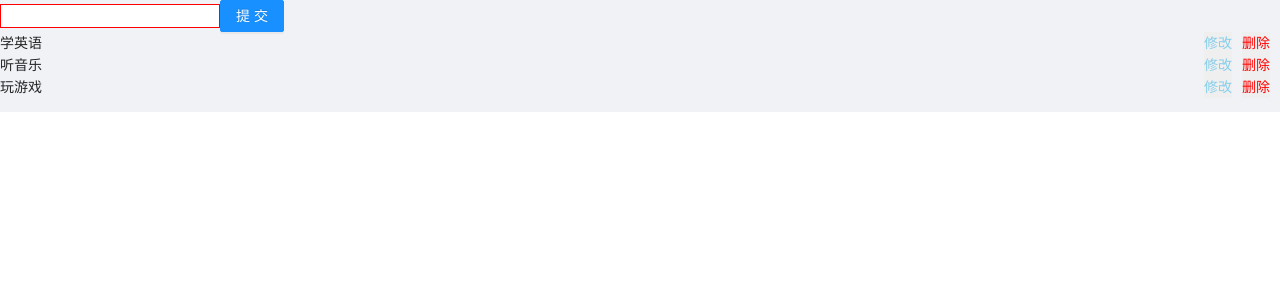
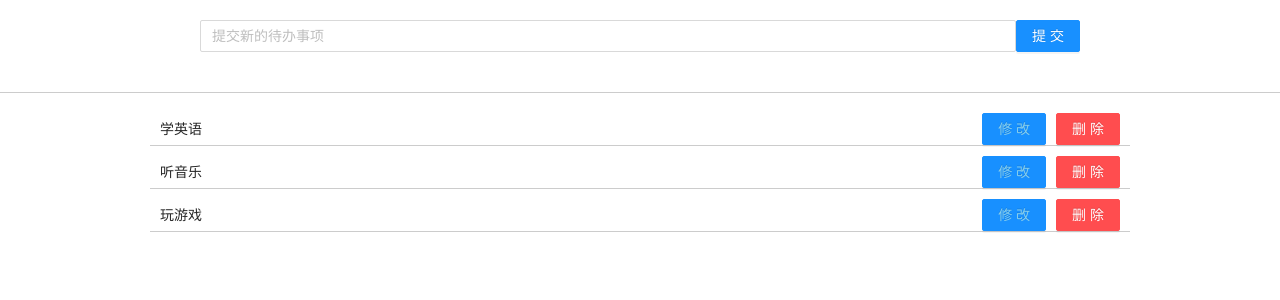
Before and after one commit to chapelll/React-todoList, a React (Create React App) app: page / in a window 1280 px wide. Shown: the top 300 px of the page. Built offline with nearby package versions, Linux system fonts and the light colour scheme.

Commit message:
完成基本CSS样式

```diff
--- a/public/index.html
+++ b/public/index.html
@@ -3,7 +3,7 @@
   <head>
     <meta charset="utf-8" />
     <link rel="icon" href="%PUBLIC_URL%/favicon.ico" />
-    <meta name="viewport" content="width=device-width, initial-scale=1" />
+    <meta name="viewport" content="width=device-width,initial-scale=1,minimum-scale=1,maximum-scale=1,user-scalable=no,viewport-fit=cover">
     <meta name="theme-color" content="#000000" />
     <meta
       name="description"
@@ -11,7 +11,7 @@
     />
     <link rel="apple-touch-icon" href="%PUBLIC_URL%/logo192.png" />
 
-    <title>React</title>
+    <title>我的待办事项</title>
   </head>
   <body>
     <noscript>You need to enable JavaScript to run this app.</noscript>
--- a/src/TodoList.css
+++ b/src/TodoList.css
@@ -20,14 +20,51 @@ body {
       monospace;
   }
 
+  header {
+    display: flex;
+    justify-content: center;
+    padding: 20px 50px;
+  }
+
+  @media screen and (min-width: 500px) {
+    header {
+      padding: 20px 200px;
+    }
+  }
+
+
+  .content {
+    margin-top: 20px;
+    padding: 0px 25px;
+    border-top: 1px solid #ccc;
+  }
+
+  @media screen and (min-width: 500px) {
+    .content {
+      padding: 0 150px;
+    }
+  }
+
   input {
     border: 1px solid red;
   }
+
+  input::-webkit-input-placeholder{
+    color:#ccc;
+  }
+
+  ul {
+    margin-top: 20px;
+  }
+
 
   li {
     display: flex;
     align-items: center;
     justify-content: space-between;
+    border-bottom: 1px solid #ccc;
+    margin-bottom: 10px;
+    padding-left: 10px;
     /* border: 1px solid red; */
   }
 
--- a/src/TodoList.js
+++ b/src/TodoList.js
@@ -1,8 +1,7 @@
-import React, { Component } from 'react';
+import React, { Component, Fragment } from 'react';
 import './TodoList.css';
 import { Button } from 'antd';
-import { Layout } from 'antd';
-
+import { Input } from 'antd';
 
 class TodoList extends Component {
 
@@ -16,7 +15,7 @@ class TodoList extends Component {
   }
 
   // 组件第一次渲染
-  componentDidMount () {
+  componentDidMount() {
     // 取出
     let todoList = JSON.parse(localStorage.getItem("todoList"));
     if (!todoList) {
@@ -34,31 +33,38 @@ class TodoList extends Component {
 
   render() {
     return (
-      <Layout>
-        <div>
-          <input
+      <Fragment>
+        <header>
+
+
+
+
+          <Input
             value={this.state.inputValue}
             onChange={this.handleInputChange.bind(this)}
+            placeholder="提交新的待办事项"
           />
           <Button type="primary"
             onClick={this.handleBtnClick.bind(this)}
           >提交
           </Button>
-        </div>
+        </header>
+        <div className="content">
           <ul>
             {
               this.state.list.map((item, index) => {
                 return <li
                   key={index} >{item}
                   <div>
-                  <button onClick={this.handleItemUpdate.bind(this, index)}>修改</button>
-                  <button onClick={this.handleItemDelete.bind(this, index)}>删除</button>
+                    <Button type="primary" onClick={this.handleItemUpdate.bind(this, index)}>修改</Button>
+                    <Button type="primary" danger onClick={this.handleItemDelete.bind(this, index)}>删除</Button>
                   </div>
                 </li>
               })
             }
           </ul>
-      </Layout>
+        </div>
+      </Fragment>
     )
   }
 
@@ -87,7 +93,6 @@ class TodoList extends Component {
       return
     }
     var datas = JSON.parse(localStorage.getItem("todoList"));
-    console.log(datas);
     datas.push(this.state.inputValue)
     this.setState({
       list: datas,
```
Lines whose indentation alone changed are shown as unchanged.
